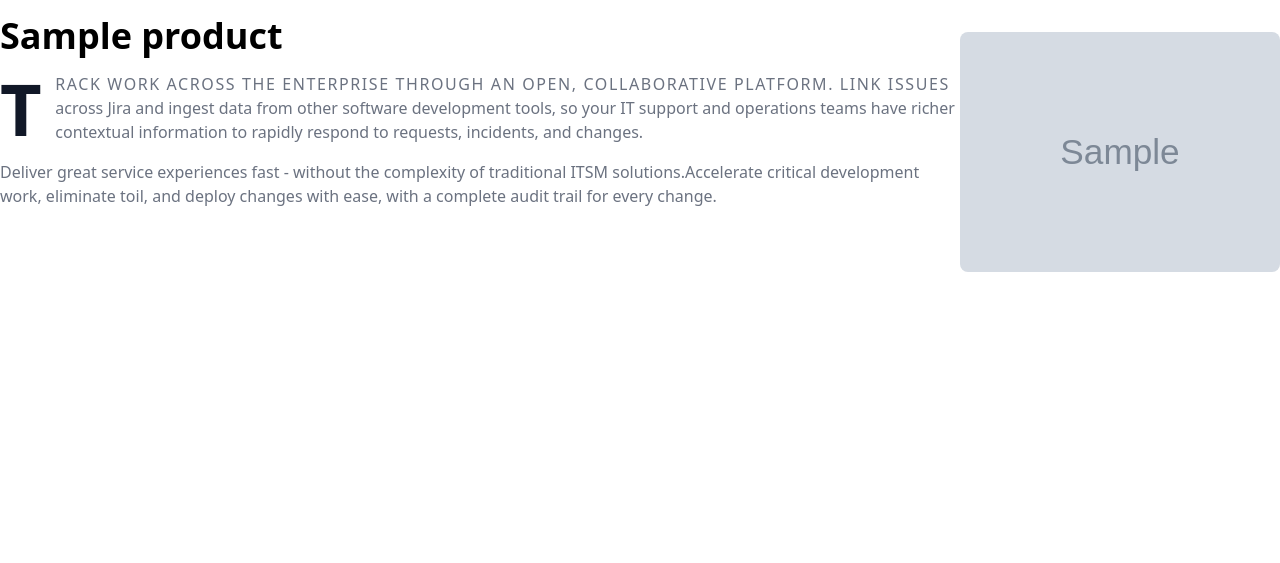
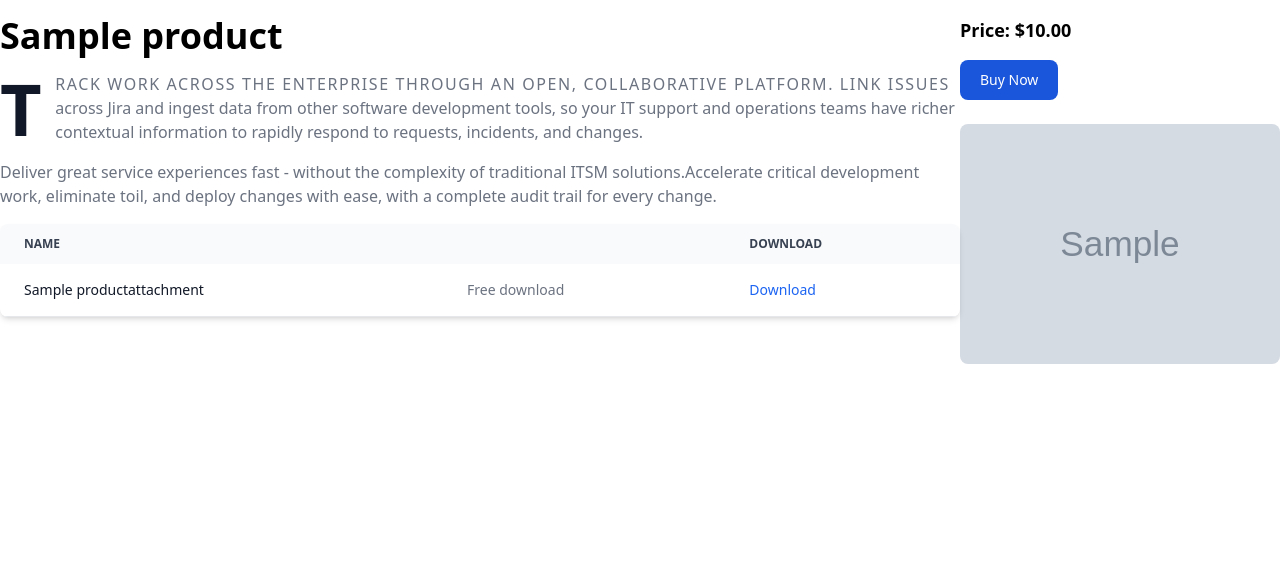
Before and after one commit to emirakyer/ecommerce-app, a Django app: a page that uses templates/products/detail.html in a window 1280 px wide. Shown: the part 72-635 px from the top of the page. Run offline with Django 5.2, Linux system fonts and the light colour scheme; tables that the repository leaves empty hold one stand-in row (values such as "Sample post"); grey boxes marked "Sample" are stand-in pictures.

Commit message:
feat: views, models updated manager, attachment html created

```diff
--- a/ecommerce_app/settings.py
+++ b/ecommerce_app/settings.py
@@ -141,6 +141,7 @@
 STATIC_ROOT = BASE_DIR / "local-cdn" / "static"
 MEDIA_URL = "media/"
 MEDIA_ROOT = BASE_DIR / "local-cdn" / "media"
+PROTECTED_MEDIA_ROOT = BASE_DIR / "local-cdn" / "protected"
 
 # Default primary key field type
 # https://docs.djangoproject.com/en/5.0/ref/settings/#default-auto-field
--- a/products/admin.py
+++ b/products/admin.py
@@ -1,6 +1,9 @@
 from django.contrib import admin
 
-from .models import Product
+from .models import Product, ProductAttachment
+
 # Register your models here.
 
 admin.site.register(Product)
+
+admin.site.register(ProductAttachment)
--- a/products/forms.py
+++ b/products/forms.py
@@ -1,5 +1,6 @@
 from django import forms
-from .models import Product
+from django.forms import inlineformset_factory, modelformset_factory
+from .models import Product, ProductAttachment
 
 # CSS sınıfı değişkeni
 input_css_class = "form-control"
@@ -26,3 +27,36 @@
         # Her alan için CSS sınıfını ekliyoruz
         for field in self.fields:
             self.fields[field].widget.attrs['class'] = input_css_class
+
+class ProductAttachmentForm(forms.ModelForm):
+    class Meta:
+        model = ProductAttachment
+        fields = ['file','name', 'is_free', 'active']  # Formda kullanılacak alanları belirtiyoruz
+
+    def __init__(self, *args, **kwargs):
+        super().__init__(*args, **kwargs)
+        # Her alan için CSS sınıfını ekliyoruz
+        for field in self.fields:
+            if field in ['is_free','active']:
+                continue
+            self.fields[field].widget.attrs['class'] = input_css_class
+
+
+ProductAttachmentModelFormSet = modelformset_factory(
+    ProductAttachment,
+    form=ProductAttachmentForm,
+    fields=['file', 'name', 'is_free', 'active'],
+    extra=0,
+    can_delete=False
+)
+
+
+ProductAttachmentInlineFormSet = inlineformset_factory(
+    Product,
+    ProductAttachment,
+    form= ProductAttachmentForm,
+    formset = ProductAttachmentModelFormSet,
+    fields=['file', 'name', 'is_free', 'active'],
+    extra=0,
+    can_delete=False
+)
--- a/products/models.py
+++ b/products/models.py
@@ -1,8 +1,14 @@
 from django.db import models
+from django.conf import settings
+from django.utils import timezone
+from django.urls import reverse
 
-from django.conf import settings
+import pathlib
 
-from django.utils import timezone
+from django.core.files.storage import FileSystemStorage
+
+PROTECTED_MEDIA_ROOT = settings.PROTECTED_MEDIA_ROOT
+protected_storage = FileSystemStorage(location=str(PROTECTED_MEDIA_ROOT))
 
 # Create your models here.
 class Product(models.Model):
@@ -30,4 +36,35 @@
         super().save(*args, **kwargs)
 
     def get_absolute_url(self):
-        return f"/products/{self.handle}/"
+        return reverse("products:detail", kwargs={"handle": self.handle})
+
+    def get_manage_url(self):
+        return reverse("products:manage", kwargs={"handle": self.handle})
+
+
+def handle_product_attachment_upload(instance, filename):
+    return f"products/{instance.product.handle}/attachments/{filename}"
+
+
+class ProductAttachment(models.Model):
+    product = models.ForeignKey(Product, on_delete=models.CASCADE)
+    file = models.FileField(
+        upload_to=handle_product_attachment_upload, storage=protected_storage
+    )
+    name = models.CharField(max_length=120, null=True, blank=True)
+    is_free = models.BooleanField(default=False)
+    active = models.BooleanField(default=True)
+    timestamp = models.DateTimeField(auto_now_add=True)
+    updated = models.DateTimeField(auto_now=True)
+
+    def save(self, *args, **kwargs):
+        if not self.name:
+            self.name = pathlib.Path(self.file.name).name #stem, suffix
+        super().save(*args,**kwargs)
+
+    @property
+    def display_name(self):
+        return self.name or pathlib.Path(self.file.name).name
+
+    def get_download_url(self):
+        return reverse("products:download", kwargs={"handle": self.product.handle, "pk": self.pk})
--- a/products/urls.py
+++ b/products/urls.py
@@ -8,4 +8,6 @@
     path("", views.product_list_view, name='list'),
     path("create/", views.product_create_view, name='create'),
     path("<slug:handle>/", views.product_detail_view, name='detail'),
+    path("<slug:handle>/manage/", views.product_manage_detail_view, name='manage'),
+    path("<slug:handle>/download/<int:pk>", views.product_attachment_download_view, name='download'),
 ]
--- a/products/views.py
+++ b/products/views.py
@@ -1,8 +1,11 @@
 from django.shortcuts import get_object_or_404, render, redirect
 
 # Create your views here.
-from .forms import ProductForm, ProductUpdateForm
-from .models import Product
+from .forms import ProductForm, ProductUpdateForm, ProductAttachmentInlineFormSet
+from .models import Product, ProductAttachment
+
+import mimetypes
+from django.http import FileResponse, HttpResponseBadRequest
 
 def product_create_view(request):
     context ={}
@@ -12,7 +15,7 @@
         if request.user.is_authenticated:
             obj.user = request.user
             obj.save()
-            return redirect('/products/create/')
+            return redirect(obj.get_manage_url())
         else:
             form.add_error(None, "User must be logged in")
 
@@ -25,17 +28,56 @@
     return render(request, 'products/list.html', {"object_list":object_list})
 
 
+def product_manage_detail_view(request, handle=None):
+    obj = get_object_or_404(Product, handle=handle)
+    attachments = ProductAttachment.objects.filter(product=obj)
+    is_manager=False
+    if request.user.is_authenticated:
+        is_manager = obj.user == request.user # verify ownership
+    context ={"object": obj}
+    if not is_manager:
+        return HttpResponseBadRequest()
+    form = ProductUpdateForm(request.POST or None, request.FILES or None, instance=obj)
+    formset = ProductAttachmentInlineFormSet(request.POST or None,request.FILES or None, queryset=attachments)
+    if form.is_valid() and formset.is_valid():
+        instance = form.save(commit=False)
+        instance.save()
+        formset.save(commit=False)
+        for _form in formset:
+            attachment_obj = _form.save(commit=False)
+            attachment_obj.product = instance
+            attachment_obj.save()
+
+        return redirect (obj.get_manage_url())
+    context['form'] = form
+    context['formset'] = formset
+    return render(request,'products/manager.html', context)
+
+
+
 def product_detail_view(request, handle=None):
     obj = get_object_or_404(Product, handle=handle)
+    attachments = ProductAttachment.objects.filter(product=obj)
+    # attachments = obj.productattachment_set.all()
     is_owner=False
     if request.user.is_authenticated:
-        is_owner = obj.user == request.user
-    context ={"object": obj}
-    if is_owner:
-        form = ProductUpdateForm(request.POST or None, instance=obj)
-        if form.is_valid():
-            obj = form.save(commit=False)
-            obj.save()
-            return redirect('/products/create/')
-        context['form']=form
+        is_owner = True
+    context = {"object": obj, "is_owner": is_owner,"attachments":attachments}
     return render(request,'products/detail.html', context)
+
+
+
+def product_attachment_download_view(request, handle=None, pk=None):
+    attachment = get_object_or_404(ProductAttachment, product__handle=handle, pk=pk)
+    can_download = attachment.is_free or False
+    if request.user.is_authenticated:
+        can_download = True
+    if can_download is False:
+        return HttpResponseBadRequest()
+    file = attachment.file.open(mode='rb')
+    filename = attachment.file.name
+    content_type, _encoding = mimetypes.guess_type(filename)
+    response = FileResponse(file)
+    response['Content-Type'] = content_type or 'application/octet-stream'
+    response['Content-Disposition'] = f'attachment;filename={filename}'
+    return response
--- a/static/css/output.css
+++ b/static/css/output.css
@@ -1374,6 +1374,10 @@
   width: 50%;
 }
 
+.w-3 {
+  width: 0.75rem;
+}
+
 .w-4 {
   width: 1rem;
 }
@@ -1576,6 +1580,10 @@
 
 .rounded-lg {
   border-radius: 0.5rem;
+}
+
+.rounded-none {
+  border-radius: 0px;
 }
 
 .rounded-e-lg {
--- a/templates/products/attachments-table.html
+++ b/templates/products/attachments-table.html
@@ -1,6 +1,6 @@
 {% if attachments.exists %}
 <div class="relative overflow-x-auto shadow-md sm:rounded-lg">
-    <table class="w-full text-sm text-left text-gray-500 dark:text-gray-400">
+    <table class="w-full text-sm text-left rtl:text-right text-gray-500 dark:text-gray-400">
         <thead class="text-xs text-gray-700 uppercase bg-gray-50 dark:bg-gray-700 dark:text-gray-400">
             <tr>
                 <th scope="col" class="px-6 py-3">
@@ -9,7 +9,6 @@
                 <th scope="col" class="px-6 py-3">
 
                 </th>
-
                 <th scope="col" class="px-6 py-3">
                     Download
                 </th>
@@ -17,20 +16,19 @@
         </thead>
         <tbody>
             {% for attachment in attachments %}
-            <tr class="bg-white border-b dark:bg-gray-900 dark:border-gray-700">
+            <tr class="odd:bg-white odd:dark:bg-gray-900 even:bg-gray-50 even:dark:bg-gray-800 border-b dark:border-gray-700">
                 <th scope="row" class="px-6 py-4 font-medium text-gray-900 whitespace-nowrap dark:text-white">
-                   {{ attachment.display_name }}
+                    {{ attachment.display_name }}
                 </th>
                 <td class="px-6 py-4">
-                    {% if attachment.is_free %}Free download {% endif %}
+                    {% if attachment.is_free %} Free download {% endif %}
                 </td>
 
                 <td class="px-6 py-4">
-                    {% if is_owner or attachment.is_free %}<a href="{{ attachment.get_download_url }}" class="font-medium text-blue-600 dark:text-blue-500 hover:underline">Download</a>{% else %}Purchase to download{% endif %}
+                    {% if is_owner or attachment.is_free %}<a href="{{ attachment.get_download_url }}" class="font-medium text-blue-600 dark:text-blue-500 hover:underline">Download</a>{% else %}Purchase to download {% endif %}
                 </td>
             </tr>
             {% endfor %}
-
         </tbody>
     </table>
 </div>
--- a/templates/products/detail.html
+++ b/templates/products/detail.html
@@ -17,6 +17,7 @@
 
         {% include 'products/attachments-table.html' with attachments=attachments is_owner=is_owner %}
 
+
     </div>
 
 
@@ -27,9 +28,13 @@
         {% if is_owner %}
         <p>You own this product.</p>
         {% else %}
-        <div>
+            <div>
+            <p class="text-lg font-semibold">Price: ${{ object.price }}</p>
+            </div>
 
-        </div>
+            <div>
+                <button type="button" class="text-white bg-blue-700 hover:bg-blue-800 focus:ring-4 focus:ring-blue-300 font-medium rounded-lg text-sm px-5 py-2.5 me-2 mb-2 dark:bg-blue-600 dark:hover:bg-blue-700 focus:outline-none dark:focus:ring-blue-800">Buy Now</button>
+            </div>
         {% endif %}
         {% if object.image %}
             <div class="grid gap-4 ">
--- a/templates/products/list-card.html
+++ b/templates/products/list-card.html
@@ -2,7 +2,6 @@
     {% if object.image %}<a href="{{ object.get_absolute_url }}">
         <img class="w-full  md:w-64 rounded-lg sm:rounded-none sm:rounded-l-lg" src="{{ object.image.url }}" alt="{{ object.name }}">
     </a>
-
     {% endif %}
     <div class="p-5">
         <h3 class="text-xl font-bold tracking-tight text-gray-900 dark:text-white">
```
Also changed, not shown: templates/products/manager.html (added, +23 -0 lines), products/migrations/0003_productattachment.py (added).
